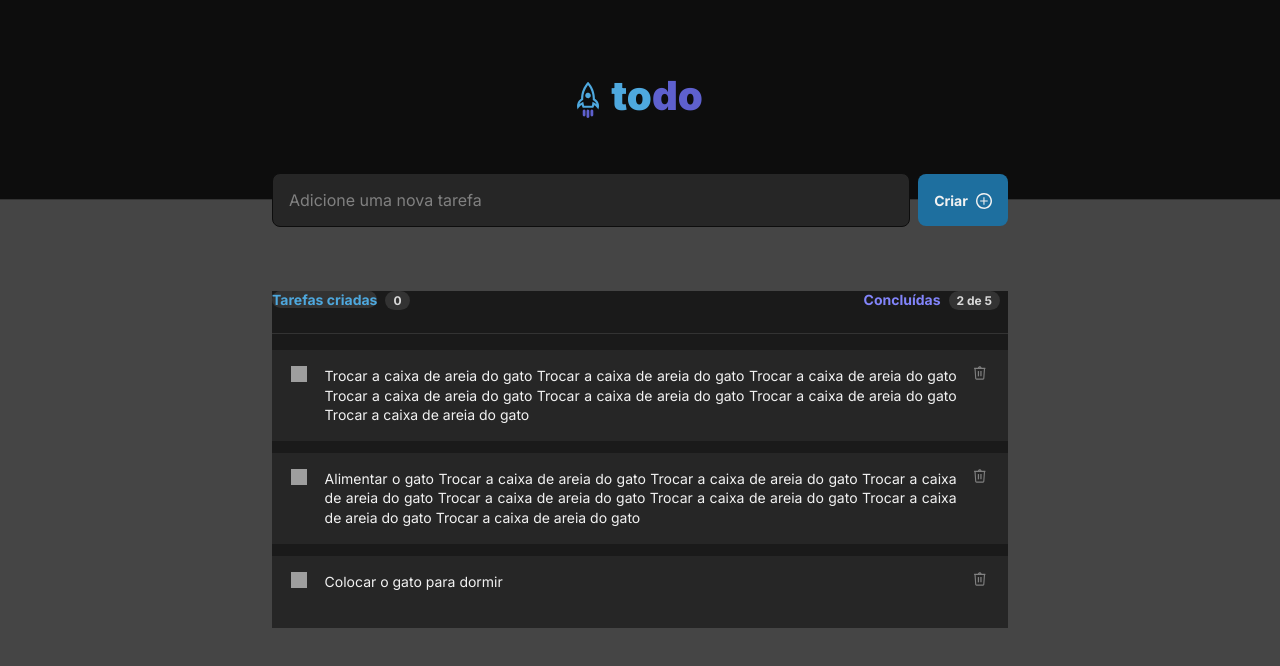
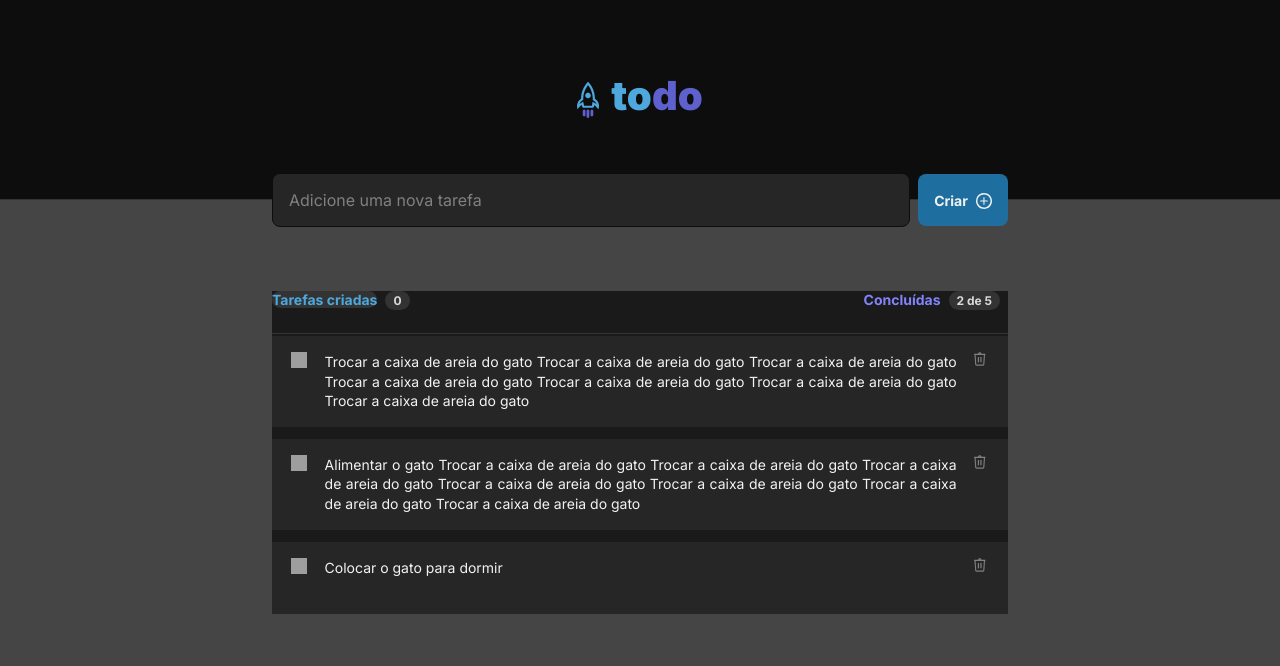
Before and after one commit to felipedev01/Gerenciador-de-Tarefas, a React (Vite) app: page / in a window 1280 px wide. Shown: the top 666 px of the page. Built offline with nearby package versions, Linux system fonts and the light colour scheme; grey boxes are pictures that could not be loaded.

Commit message:
taskList realinhada

```diff
--- a/src/Componentes/DisplayTasksWithContent.module.css
+++ b/src/Componentes/DisplayTasksWithContent.module.css
@@ -12,7 +12,7 @@
     font-weight: 400;
     height: 2.75rem;
     line-height: 1.4rem;
-    margin-top: 1rem;
+    margin-top: 0.125rem;
 
 }
 .taskContainetText li{
@@ -35,6 +35,7 @@
     display: flex;
     justify-content: flex-start;
     text-align: justify;
+    margin-inline: 1rem;
 }
 .checkBox{
     width: 1rem;
```
